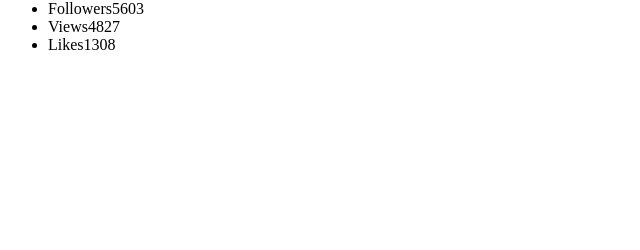
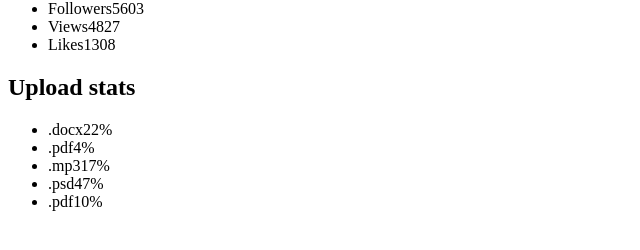
Before and after one commit to TkachenkoAnton/goit-react-hw-01-components, a React (Create React App) app: page / in a window 1280 px wide. Shown: the part 430-680 px from the top of the page, without its empty margins (0-640 px from the left). Built offline with nearby package versions, Linux system fonts and the light colour scheme; the HTML template or start-up script is replaced by a standard one.

Commit message:
add Statistics component

```diff
--- a/src/App.js
+++ b/src/App.js
@@ -1,24 +1,14 @@
 import React from "react";
 import users from "./components/SocialProfile/user.json";
+import statisticalData from "./components/Statistics/statistical-data.json";
 import SocialProfile from "./components/SocialProfile/SocialProfile";
+import Statistics from "./components/Statistics/Statistics";
 
 const App = () => {
   return (
     <>
-      {users.map(({ name, tag, location, avatar, stats }) => {
-        const id = stats.followers * Math.random();
-        return (
-          <div key={id}>
-            <SocialProfile
-              name={name}
-              tag={tag}
-              location={location}
-              avatar={avatar}
-              stats={stats}
-            />
-          </div>
-        );
-      })}
+      <SocialProfile usersProfiles={users} />
+      <Statistics title="Upload stats" stats={statisticalData} />
     </>
   );
 };
--- a/src/components/SocialProfile/SocialProfile.js
+++ b/src/components/SocialProfile/SocialProfile.js
@@ -1,8 +1,12 @@
 import React from "react";
 
-const SocialProfile = ({ name, tag, location, avatar, stats }) => {
+const SocialProfile = ({ usersProfiles }) => {
   return (
     <>
+      {usersProfiles.map(({ name, tag, location, avatar, stats }) => {
+        const id = stats.followers * Math.random();
+        return (
+          <div key={id}>
             <div>
               <img src={avatar} alt={"Аватар пользователя" + "-" + name} />
               <p>{name}</p>
@@ -23,6 +27,9 @@ const SocialProfile = ({ name, tag, location, avatar, stats }) => {
                 <span>{stats.likes}</span>
               </li>
             </ul>
+          </div>
+        );
+      })}
     </>
   );
 };
--- /dev/null
+++ b/src/components/Statistics/Statistics.js
@@ -0,0 +1,19 @@
+import React from "react";
+
+const Statistics = ({ title, stats }) => {
+  return (
+    <section>
+      {title && <h2>{title}</h2>}
+      <ul>
+        {stats.map(({ id, label, percentage }) => (
+          <li key={id}>
+            <span>{label}</span>
+            <span>{percentage}%</span>
+          </li>
+        ))}
+      </ul>
+    </section>
+  );
+};
+
+export default Statistics;
--- /dev/null
+++ b/src/components/Statistics/statistical-data.json
@@ -0,0 +1,7 @@
+[
+  { "id": "id-1", "label": ".docx", "percentage": 22 },
+  { "id": "id-2", "label": ".pdf", "percentage": 4 },
+  { "id": "id-3", "label": ".mp3", "percentage": 17 },
+  { "id": "id-4", "label": ".psd", "percentage": 47 },
+  { "id": "id-5", "label": ".pdf", "percentage": 10 }
+]
```
Lines whose indentation alone changed are shown as unchanged.
